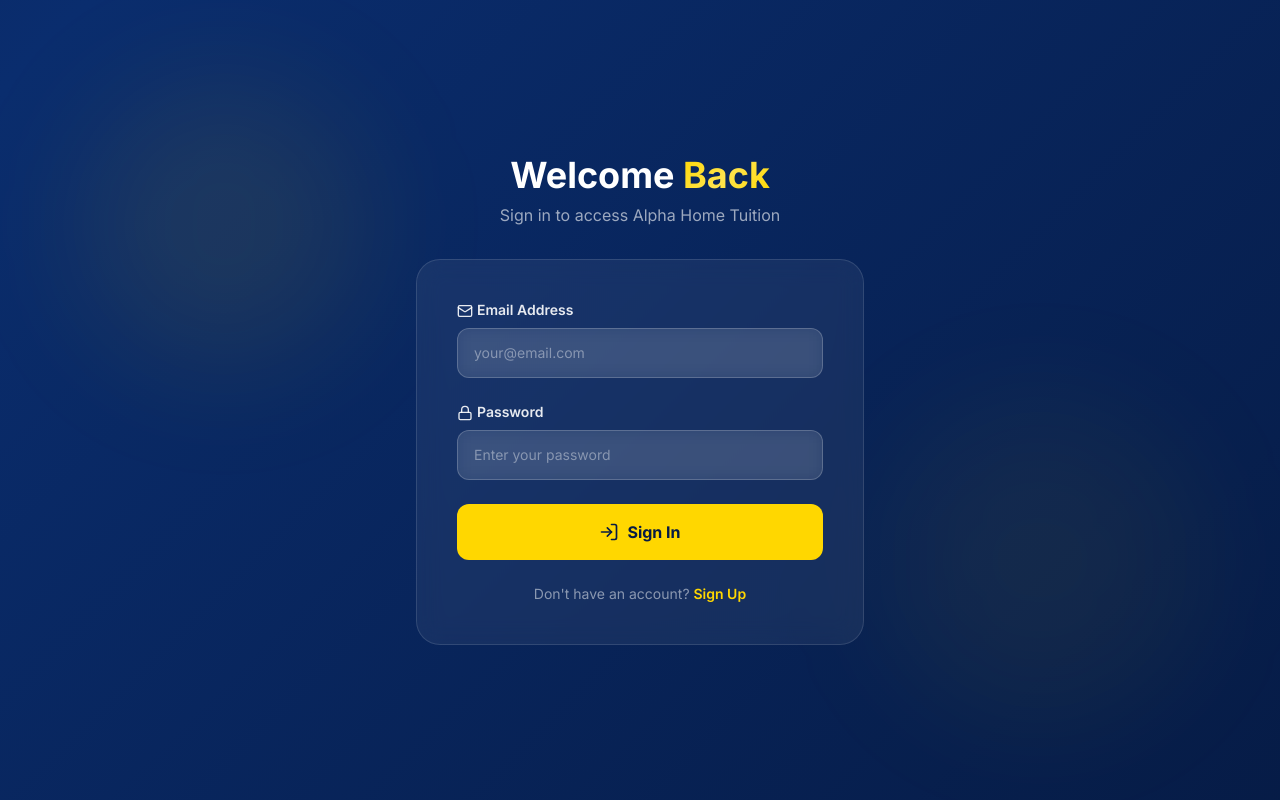
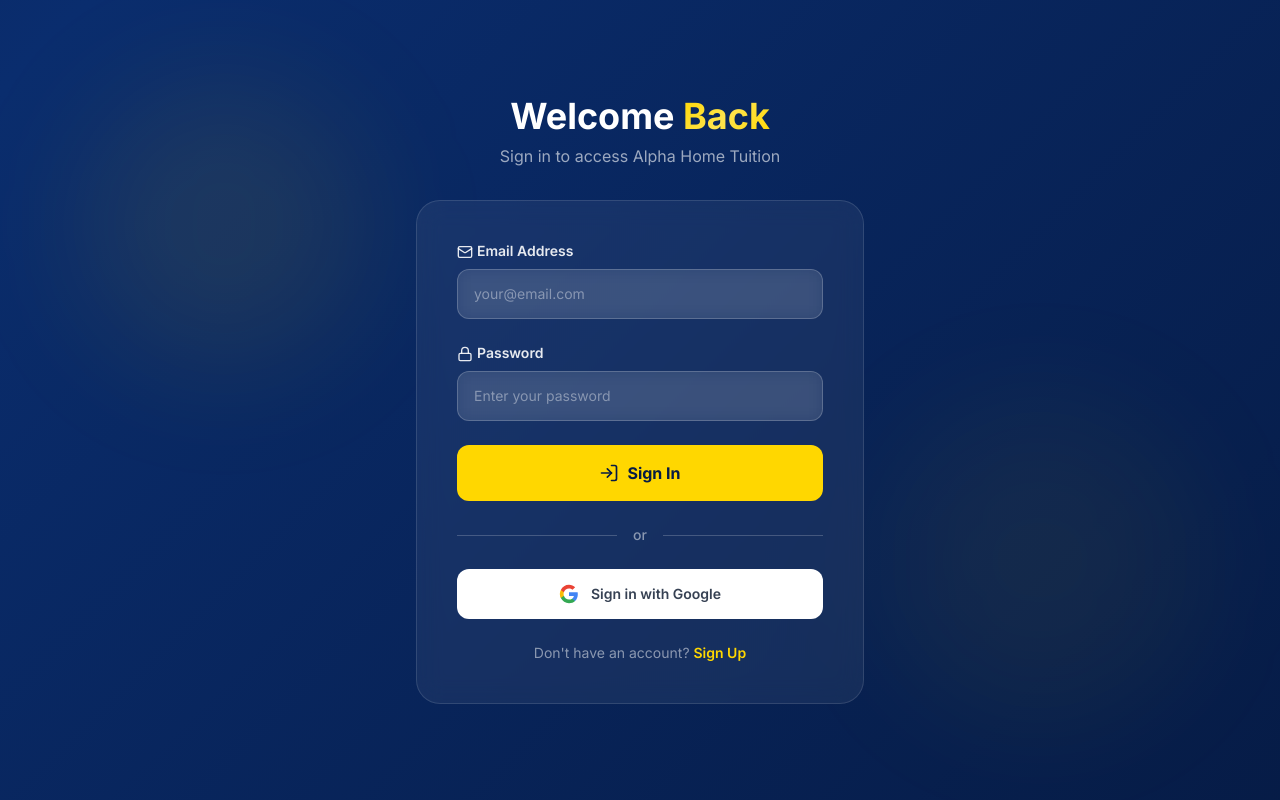
Before and after one commit to sanumaurya4u/AlphaHomeTut, a React (Vite) app: page /#/login in a window 1280 px wide. Built offline with nearby package versions, Linux system fonts and the light colour scheme.

Commit message:
feat: implement authentication system including login, signup, and role-based tutor portal with Google sign-in support.

```diff
--- a/package.json
+++ b/package.json
@@ -17,6 +17,7 @@
     "@paypal/react-paypal-js": "^10.1.2",
     "@supabase/supabase-js": "^2.110.2",
     "@tailwindcss/vite": "^4.3.0",
+    "firebase": "^12.16.0",
     "framer-motion": "^12.38.0",
     "lucide-react": "^1.16.0",
     "react": "^19.2.6",
--- a/src/components/AuthModal.jsx
+++ b/src/components/AuthModal.jsx
@@ -1,7 +1,8 @@
 import { useState } from 'react';
 import { motion, AnimatePresence } from 'framer-motion';
 import { X, Mail, Lock, User, UserPlus, LogIn, Loader2, BookOpen } from 'lucide-react';
-import { signIn, signUp } from '@/services/authService';
+import { signIn, signUp, signInWithGoogle } from '@/services/authService';
+import GoogleSignInButton from '@/components/GoogleSignInButton';
 import toast from 'react-hot-toast';
 
 export default function AuthModal({ isOpen, onClose, onSuccess, role = 'student' }) {
@@ -183,6 +184,27 @@
                       <><UserPlus className="w-4 h-4" /> Sign Up</>
                     )}
                   </button>
+
+                  <div className="relative flex items-center gap-4 my-4">
+                    <div className="flex-1 border-t border-white/20"></div>
+                    <span className="text-white/50 text-xs font-medium">or</span>
+                    <div className="flex-1 border-t border-white/20"></div>
+                  </div>
+
+                  <GoogleSignInButton
+                    onClick={async () => {
+                      try {
+                        await signInWithGoogle();
+                        toast.success(isLogin ? 'Successfully logged in!' : 'Account created and verified!');
+                        onSuccess?.();
+                        onClose();
+                      } catch (error) {
+                        console.error('Google auth error:', error);
+                        toast.error(error.message || 'Google authentication failed.');
+                      }
+                    }}
+                    label={isLogin ? 'Sign in with Google' : 'Sign up with Google'}
+                  />
                 </form>
 
                 <div className="mt-6 text-center">
--- /dev/null
+++ b/src/components/GoogleSignInButton.jsx
@@ -0,0 +1,50 @@
+import { useState } from 'react';
+import { Loader2 } from 'lucide-react';
+
+export default function GoogleSignInButton({ onClick, label = 'Sign in with Google', className = '' }) {
+  const [loading, setLoading] = useState(false);
+
+  const handleClick = async () => {
+    setLoading(true);
+    try {
+      await onClick?.();
+    } catch {
+      // Error is handled by the parent
+    } finally {
+      setLoading(false);
+    }
+  };
+
+  return (
+    <button
+      type="button"
+      onClick={handleClick}
+      disabled={loading}
+      className={`w-full flex items-center justify-center gap-3 bg-white hover:bg-gray-50 text-gray-700 font-semibold py-3.5 rounded-xl text-sm transition-all hover:shadow-lg hover:shadow-white/10 border border-white/20 disabled:opacity-60 disabled:cursor-not-allowed active:scale-[0.98] ${className}`}
+    >
+      {loading ? (
+        <Loader2 className="w-5 h-5 animate-spin text-gray-500" />
+      ) : (
+        <svg className="w-5 h-5" viewBox="0 0 24 24" xmlns="http://www.w3.org/2000/svg">
+          <path
+            d="M22.56 12.25c0-.78-.07-1.53-.2-2.25H12v4.26h5.92a5.06 5.06 0 0 1-2.2 3.32v2.77h3.57c2.08-1.92 3.28-4.74 3.28-8.1z"
+            fill="#4285F4"
+          />
+          <path
+            d="M12 23c2.97 0 5.46-.98 7.28-2.66l-3.57-2.77c-.98.66-2.23 1.06-3.71 1.06-2.86 0-5.29-1.93-6.16-4.53H2.18v2.84C3.99 20.53 7.7 23 12 23z"
+            fill="#34A853"
+          />
+          <path
+            d="M5.84 14.09c-.22-.66-.35-1.36-.35-2.09s.13-1.43.35-2.09V7.07H2.18C1.43 8.55 1 10.22 1 12s.43 3.45 1.18 4.93l2.85-2.22.81-.62z"
+            fill="#FBBC05"
+          />
+          <path
+            d="M12 5.38c1.62 0 3.06.56 4.21 1.64l3.15-3.15C17.45 2.09 14.97 1 12 1 7.7 1 3.99 3.47 2.18 7.07l3.66 2.84c.87-2.6 3.3-4.53 6.16-4.53z"
+            fill="#EA4335"
+          />
+        </svg>
+      )}
+      <span>{loading ? 'Connecting...' : label}</span>
+    </button>
+  );
+}
--- a/src/pages/auth/Login.jsx
+++ b/src/pages/auth/Login.jsx
@@ -3,7 +3,8 @@
 import { Link, useNavigate } from 'react-router-dom';
 import toast from 'react-hot-toast';
 import { Mail, Lock, LogIn, Loader2 } from 'lucide-react';
-import { signIn } from '@/services/authService';
+import { signIn, signInWithGoogle } from '@/services/authService';
+import GoogleSignInButton from '@/components/GoogleSignInButton';
 
 export default function Login() {
   const [email, setEmail] = useState('');
@@ -88,6 +89,26 @@
                 <><LogIn className="w-5 h-5" /> Sign In</>
               )}
             </button>
+
+            <div className="relative flex items-center gap-4 my-6">
+              <div className="flex-1 border-t border-white/20"></div>
+              <span className="text-white/50 text-sm font-medium">or</span>
+              <div className="flex-1 border-t border-white/20"></div>
+            </div>
+
+            <GoogleSignInButton
+              onClick={async () => {
+                try {
+                  await signInWithGoogle();
+                  toast.success('Welcome back!');
+                  navigate('/home');
+                } catch (error) {
+                  console.error('Google login error:', error);
+                  toast.error(error.message || 'Google login failed.');
+                }
+              }}
+              label="Sign in with Google"
+            />
           </form>
 
           <p className="text-center text-white/50 text-sm mt-6">
--- a/src/pages/auth/Signup.jsx
+++ b/src/pages/auth/Signup.jsx
@@ -3,7 +3,8 @@
 import { Link, useNavigate } from 'react-router-dom';
 import toast from 'react-hot-toast';
 import { Mail, Lock, User, UserPlus, Loader2, GraduationCap, BookOpen } from 'lucide-react';
-import { signUp } from '@/services/authService';
+import { signUp, signInWithGoogle } from '@/services/authService';
+import GoogleSignInButton from '@/components/GoogleSignInButton';
 
 export default function Signup() {
   const [formData, setFormData] = useState({
@@ -150,6 +151,26 @@
                 <><UserPlus className="w-5 h-5" /> Create Account</>
               )}
             </button>
+
+            <div className="relative flex items-center gap-4 my-6">
+              <div className="flex-1 border-t border-white/20"></div>
+              <span className="text-white/50 text-sm font-medium">or</span>
+              <div className="flex-1 border-t border-white/20"></div>
+            </div>
+
+            <GoogleSignInButton
+              onClick={async () => {
+                try {
+                  await signInWithGoogle();
+                  toast.success('Account verified! Welcome!');
+                  navigate('/home');
+                } catch (error) {
+                  console.error('Google signup error:', error);
+                  toast.error(error.message || 'Google signup failed.');
+                }
+              }}
+              label="Sign up with Google (Student/Parent)"
+            />
           </form>
 
           <p className="text-center text-white/50 text-sm mt-6">
--- a/src/pages/auth/TutorLogin.jsx
+++ b/src/pages/auth/TutorLogin.jsx
@@ -3,7 +3,8 @@
 import { Link, useNavigate } from 'react-router-dom';
 import toast from 'react-hot-toast';
 import { Mail, Lock, LogIn, Loader2, GraduationCap } from 'lucide-react';
-import { signIn } from '@/services/authService';
+import { signIn, signInWithGoogle } from '@/services/authService';
+import GoogleSignInButton from '@/components/GoogleSignInButton';
 import { useAuth } from '@/context/AuthContext';
 import { supabase } from '@/supabase/config';
 
@@ -49,6 +50,36 @@
       setLoading(false);
     }
   };
+
+  const handleGoogleLogin = async () => {
+    try {
+      const { user } = await signInWithGoogle();
+
+      // Allow time for database trigger to create profile if new user
+      await new Promise(resolve => setTimeout(resolve, 500));
+
+      const { data: profile, error } = await supabase
+        .from('profiles')
+        .select('role')
+        .eq('id', user.id)
+        .single();
+
+      if (error) throw error;
+
+      if (profile.role !== 'tutor') {
+        await supabase.auth.signOut();
+        throw new Error('Access denied. This portal is for tutors only.');
+      }
+
+      await refreshProfile();
+      toast.success('Welcome back, Tutor!');
+      navigate('/dashboard');
+    } catch (error) {
+      console.error('Tutor Google Login error:', error);
+      toast.error(error.message || 'Google login failed.');
+    }
+  };
+
 
   const inputClass = "w-full bg-[#061B45]/50 border border-white/20 rounded-xl px-4 py-3.5 text-white placeholder-white/40 focus:border-secondary transition-all text-sm backdrop-blur-sm";
 
@@ -115,6 +146,17 @@
                 <><LogIn className="w-5 h-5" /> Sign In</>
               )}
             </button>
+
+            <div className="relative flex items-center gap-4 my-6">
+              <div className="flex-1 border-t border-white/20"></div>
+              <span className="text-white/50 text-sm font-medium">or</span>
+              <div className="flex-1 border-t border-white/20"></div>
+            </div>
+
+            <GoogleSignInButton
+              onClick={handleGoogleLogin}
+              label="Sign in with Google"
+            />
           </form>
 
           <p className="text-center text-white/50 text-sm mt-6">
--- a/src/services/authService.js
+++ b/src/services/authService.js
@@ -1,4 +1,6 @@
 import { supabase } from '@/supabase/config';
+import { signInWithPopup, GoogleAuthProvider } from 'firebase/auth';
+import { firebaseAuth, googleProvider } from './firebaseConfig';
 
 export async function signUp({ email, password, fullName, role }) {
   const { data, error } = await supabase.auth.signUp({
@@ -46,3 +48,25 @@
 export function onAuthStateChange(callback) {
   return supabase.auth.onAuthStateChange(callback);
 }
+
+export async function signInWithGoogle() {
+  // 1. Sign in with Firebase
+  const userCredential = await signInWithPopup(firebaseAuth, googleProvider);
+
+  // 2. Extract the underlying Google ID Token
+  const credential = GoogleAuthProvider.credentialFromResult(userCredential);
+  const googleIdToken = credential?.idToken;
+
+  if (!googleIdToken) {
+    throw new Error('No Google ID Token found in credential.');
+  }
+
+  // 3. Authenticate with Supabase using the Google ID Token
+  const { data, error } = await supabase.auth.signInWithIdToken({
+    provider: 'google',
+    token: googleIdToken,
+  });
+
+  if (error) throw error;
+  return data;
+}
--- /dev/null
+++ b/src/services/firebaseConfig.js
@@ -0,0 +1,16 @@
+import { initializeApp } from 'firebase/app';
+import { getAuth, GoogleAuthProvider } from 'firebase/auth';
+
+const firebaseConfig = {
+  apiKey: import.meta.env.VITE_FIREBASE_API_KEY,
+  authDomain: import.meta.env.VITE_FIREBASE_AUTH_DOMAIN,
+  projectId: import.meta.env.VITE_FIREBASE_PROJECT_ID,
+  storageBucket: import.meta.env.VITE_FIREBASE_STORAGE_BUCKET,
+  messagingSenderId: import.meta.env.VITE_FIREBASE_MESSAGING_SENDER_ID,
+  appId: import.meta.env.VITE_FIREBASE_APP_ID,
+  measurementId: import.meta.env.VITE_FIREBASE_MEASUREMENT_ID,
+};
+
+const app = initializeApp(firebaseConfig);
+export const firebaseAuth = getAuth(app);
+export const googleProvider = new GoogleAuthProvider();
```
Also changed, not shown: 2 other files (tests, documents, lock files or other folders).
